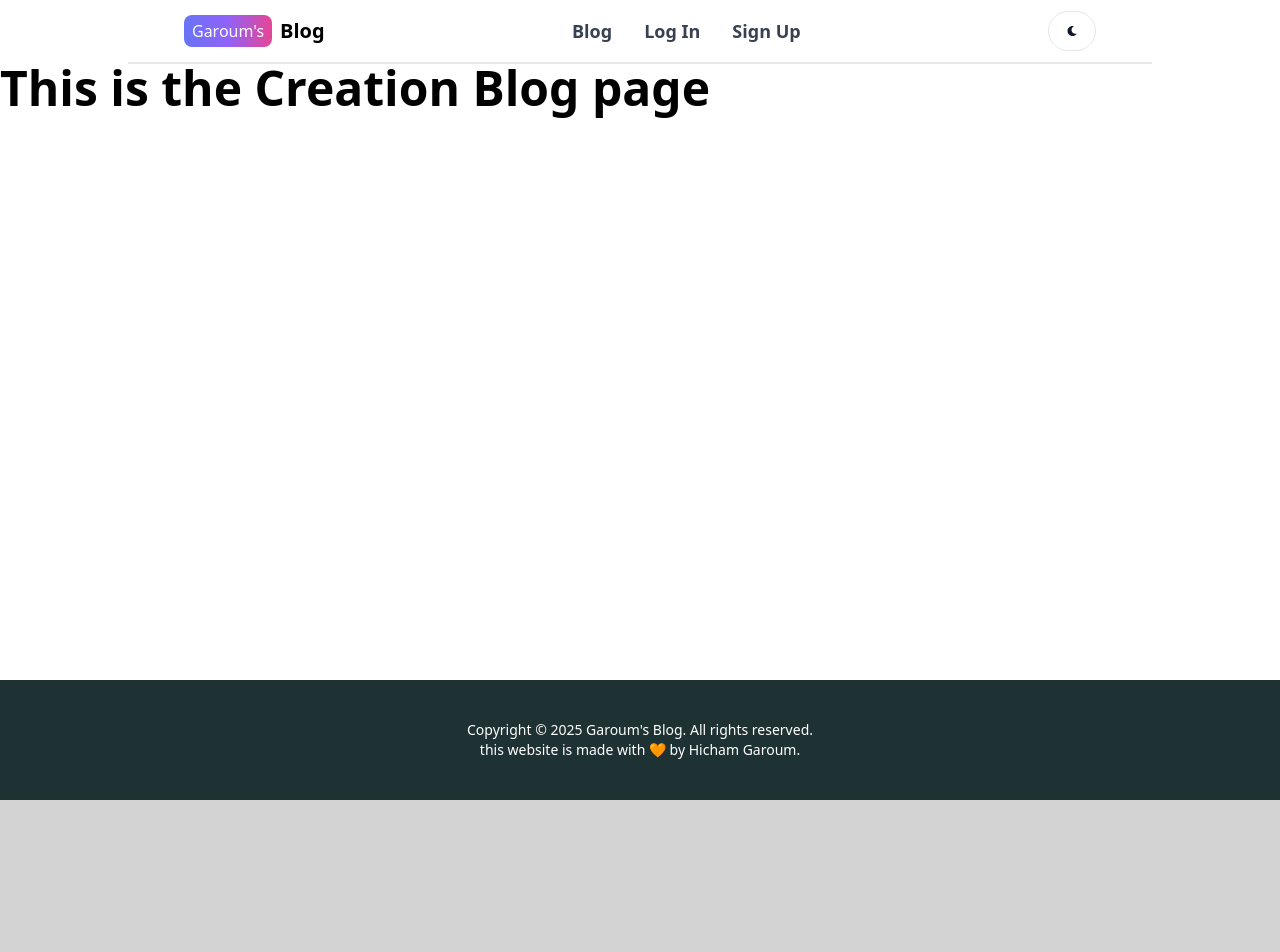
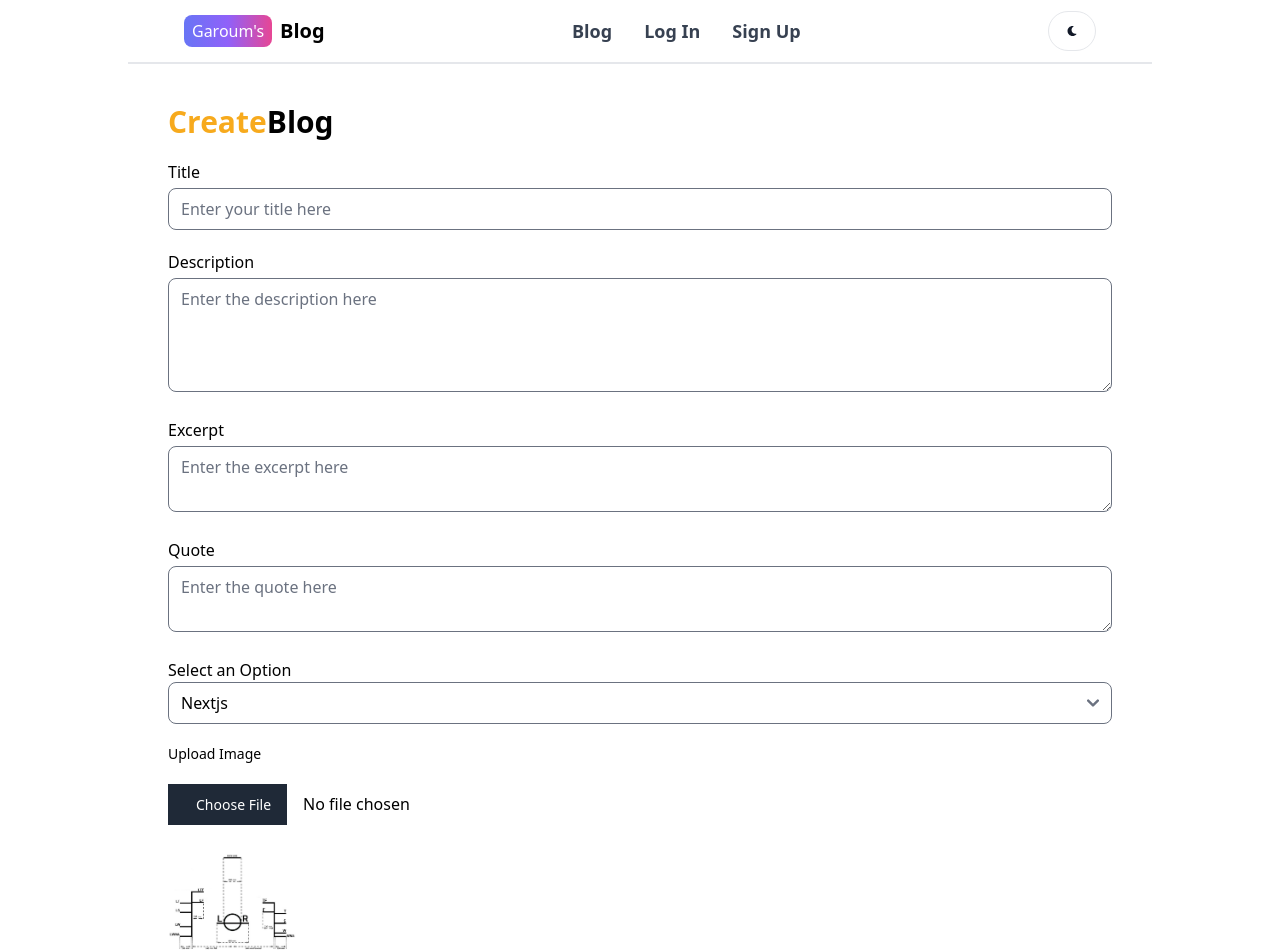
Before and after one commit to Hicham1970/next-blog, a Next.js app: page /create-blog in a window 1280 px wide. Shown: the top 952 px of the page. Before the commit the page ends 800 px from the top, so only its background shows below. Built offline with nearby package versions, Linux system fonts and the light colour scheme; no server answers.

Commit message:
Create Blog Page set up

```diff
--- /dev/null
+++ b/src/app/api/blog/route.js
@@ -0,0 +1,30 @@
+// http://localhost:3000/api/blog
+import { NextResponse } from 'next/server';
+import Blog from '@/models/Blog-model';
+import { Connect } from '@/lib/db';
+import { verifyJwtToken } from '@/lib/importToken';
+
+export async function POST(req) {
+    await Connect();
+
+    const accessToken = req.headers.get('authorization');
+    const token = accessSession?.split(' ')[1];
+
+    const decodedToken = verifyJwtToken(token);
+
+    if (!accessToken || !decodedToken) {
+        return new Response(JSON.stringify({ error: 'unauthorized, wrong or expired token' }), { status: 403 });
+    }
+
+    try{
+        const body = await req.json();
+        const newBlog = await Blog.create(body);
+        return NextResponse.json(newBlog, { status: 201 });
+
+    } catch (error) {
+        return NextResponse.json({message:"Error creating blog post"}, { status: 500 });
+
+    }
+
+
+}
--- a/src/app/create-blog/page.jsx
+++ b/src/app/create-blog/page.jsx
@@ -1,12 +1,169 @@
-import React from 'react'
+"use client";
+
+import InputCompo from "@/components/InputCompo";
+import TextAreaCompo from "@/components/TextAreaCompo"
+import Link from "next/link";
+import { useState, useEffect } from "react";
+import { useSession } from "next-auth/react"; // Import useSession to check authentication status
+import { useRouter } from "next/navigation"; // Import useRouter to navigate programmatically
+import Image from 'next/image'
+
+
+// pour envoyer les données du formulaire à l'API
+const initialState = {
+  title: "",
+  description: "",
+  excerpt: "",
+  quote:"",
+  category: "Nextjs",
+  photo:"",
+};
+
+
 
 function CreateBlog() {
+  const [hydrated, setHydrated] = useState(false);
+    const [state, setState] = useState(initialState);
+    const [error, setError] = useState("");
+    const [success, setSuccess] = useState("");
+    const [isLoading, setIsLoading] = useState(false);
+    const router = useRouter();
+    const {data:session,status } = useSession();
+
+
+    if(status==="loading") {
+      return <p>Loading...</p>
+    }
+    if(status === "unanuthenticated") {
+      return ("Access Denied")
+    }
+
+    const handleChange = (e) => {
+      setError("");
+      const {name, value, type, files} = event.target;
+
+      if (type === 'file') {
+        setState({...state, [name]:files[0]})
+      }else{
+        setState({...state, [name]: value})
+      }
+  };
+
+  const handleSubmit = async (e) => {
+    e.preventDefault()
+
+    const { photo, title, category, description, excerpt, quote } = state;
+
+    if (!title || !description || !excerpt || !quote || !photo) {
+      setError('Please fill out all required fields!');
+      return
+    }
+    if (photo) {
+      const maxSize = 5* 1024 * 1024; // 5MB in bytes
+     if(photo.size > maxSize){
+      setError('Image size should be less than 5MB!');
+      return;
+    }
+    }
+
+    if (title.length < 4) {
+      setError('Title must be at least 4 characters long!');
+      return;
+    }
+    if (description.length < 20) {
+      setError('Description must be at least 20 characters long!');
+      return;
+    }
+    if (excerpt.length < 10) {
+      setError('Excerpt must be at least 10 characters long!');
+      return;
+    }
+    if (quote.length < 6) {
+      setError('Quote must be at least 6 characters long!');
+      return;
+    }
+
+}
   return (
-    <h1>
-        This is the Creation Blog page
+    <section className="container max-x-3xl">
+      <h2 className="mb-5">
+        <span className="special-word">Create</span>Blog
+      </h2>
+      <form className="space-y-5">
+        <InputCompo
+          label="Title"
+          placeholder="Enter your title here"
+          type="text"
+          name="title"
+          onChange={handleChange}
+          value={state.title}
+        />
 
-    </h1>
-  )
+        <TextAreaCompo
+          label="Description"
+          placeholder="Enter the description here"
+          rows="4"
+          name="description"
+          onChange={handleChange}
+          value={state.description}
+        />
+        <TextAreaCompo
+          label="Excerpt"
+          placeholder="Enter the excerpt here"
+          rows="2"
+          name="excerpt"
+          onChange={handleChange}
+          value={state.excerpt}
+        />
+        <TextAreaCompo
+          label="Quote"
+          placeholder="Enter the quote here"
+          rows="2"
+          name="quote"
+          onChange={handleChange}
+          value={state.quote}
+        />
+        <div>
+          <label className="bloc">Select an Option</label>
+          <select
+            name="category"
+            onChange={handleChange}
+            value={state.category}
+            className="block rounded-lg  w-full bg-white dark:bg-primaryColorLight  py-2 px-3"
+          >
+            <option value="Nextjs">Nextjs</option>
+            <option value="React">React</option>
+            <option value="Javascript">Javascript</option>
+            <option value="Nodejs">Nodejs</option>
+            <option value="Express">Express</option>
+            <option value="Mongodb">Mongodb</option>
+            <option value="Python">Python</option>
+            <option value="GitHub">GitHub</option>
+            <option value="Excel">Excel</option>
+            <option value="Html">Html</option>
+          </select>
+        </div>
+        <div>
+          <label className="block mb-2 text-sm font-medium">Upload Image</label>
+          <InputCompo type="file" name="photo" accept="image/*" />
+          <Image
+            src="/img/Plimsoll.jpg"
+            alt="Plimsoll"
+            width={100}
+            height={100}
+            size="100vw"
+            className="w-32 mt-5"
+          />
+        </div>
+        {error && <div className="text-red-500 text-center">{error}</div>}
+        {success && <div className="text-green-500 text-center">{success}</div>}
+
+        <button type="submit" className="btn">
+          {isLoading ? "Loading..." : "Create Blog"}
+        </button>
+      </form>
+    </section>
+  );
 }
 
-export default CreateBlog
+export default CreateBlog;
--- a/src/components/Footer.jsx
+++ b/src/components/Footer.jsx
@@ -2,7 +2,7 @@
 
 const Footer = () => {
     return (
-        <div className="absolute bottom-0 left-0 w-full dark:bg-primaryColor dark:text-white py-10 text-center bg-primaryColorLight text-white text-sm z-50">
+        <div className=" w-full dark:bg-primaryColor dark:text-white py-10 text-center bg-primaryColorLight text-white text-sm z-50">
             Copyright &copy; 2025 Garoum's Blog. All rights reserved. <br />
             this website is made with 🧡 by Hicham Garoum.
         </div>
--- a/src/app/signup/page.jsx
+++ b/src/components/TextAreaCompo.jsx
@@ -1,18 +1,19 @@
-import React from 'react'
-import SignUpForm from '@/components/SignUpForm'
-import {getServerSession} from 'next-auth'
-import {redirect} from 'next/navigation'
-import {authOptions} from '@/app/api/auth/[...nextauth]/route'
 
-const SignUp = async ()=> {
-  const session = await getServerSession(authOptions)
-  if (session) redirect('/blog')
 
+const TextAreaCompo = ({rows,value, placeholder, onChange, name, label}) => {
   return (
-    <>
-      <SignUpForm />
-    </>
-  )
+    <div className="space-y-1">
+      <label>{label}</label>
+      <textarea
+        rows={rows}
+        value={value}
+        placeholder={placeholder}
+        onChange={onChange}
+        name={name}
+        className="w-full  bg-white dark:bg-primaryColorLight rounded-lg py-2 px-3"
+      />
+    </div>
+  );
 }
 
-export default SignUp
+export default TextAreaCompo
--- a/src/lib/importToken.js
+++ b/src/lib/importToken.js
@@ -9,3 +9,14 @@ export function signJwtToken(user) {
     );
     return token;
 }
+
+export function verifyJwtToken(token) {
+    const secretKey = process.env.JWT_SECRET;
+    try {
+        const decoded = jwt.verify(token, secretKey);
+        return decoded; // Returns the decoded token if valid
+    } catch (error) {
+        console.error('JWT verification error:', error);
+        return null; // Return null if verification fails
+    }
+ }
--- /dev/null
+++ b/src/models/Blog-model.js
@@ -0,0 +1,70 @@
+import mongoose from 'mongoose'
+
+const BlogSchema = new mongoose.Schema({
+    title: {
+        type: String,
+        required: true,
+        min: 4,
+    },
+    description: {
+        type: String,
+        required: true,
+        min: 20,
+    },
+    excerpt: {
+        type: String,
+        required: true,
+        min: 10,
+    },
+    quote: {
+        type: String,
+        required: true,
+        min: 6,
+    },
+    image: {
+        id: {
+            type: String,
+        },
+        url: {
+            type: String,
+        }
+    },
+    category: {
+        type: String,
+        required: true,
+        enum: ["HTML", "CSS", "JavaScript", "React", "Node.js", "Python", "Tailwind", "MongoDB", "Vessels", "Ports", "Music", "Draft Survey", "Excel", "GitHub"],
+    },
+    authorId: {
+        type: mongoose.Schema.Types.ObjectId,
+        ref: 'User',
+    },
+    likes: {
+        type: [mongoose.Schema.Types.ObjectId],
+        ref: 'User',
+        default: []
+    },
+    comments: [{
+        user: {
+            type: mongoose.Schema.Types.ObjectId,
+            ref: 'User',
+            required: true
+        },
+        text: {
+            type: String,
+            required: true,
+            min: 2
+        },
+        date: {
+            type: Date,
+            default: Date.now
+        }
+    }],
+
+
+
+},
+    { timestamps: true }
+)
+
+
+export default mongoose.models.Blog || mongoose.model('Blog', BlogSchema)
```
Also changed, not shown: public/img/Plimsoll.jpg (added).
